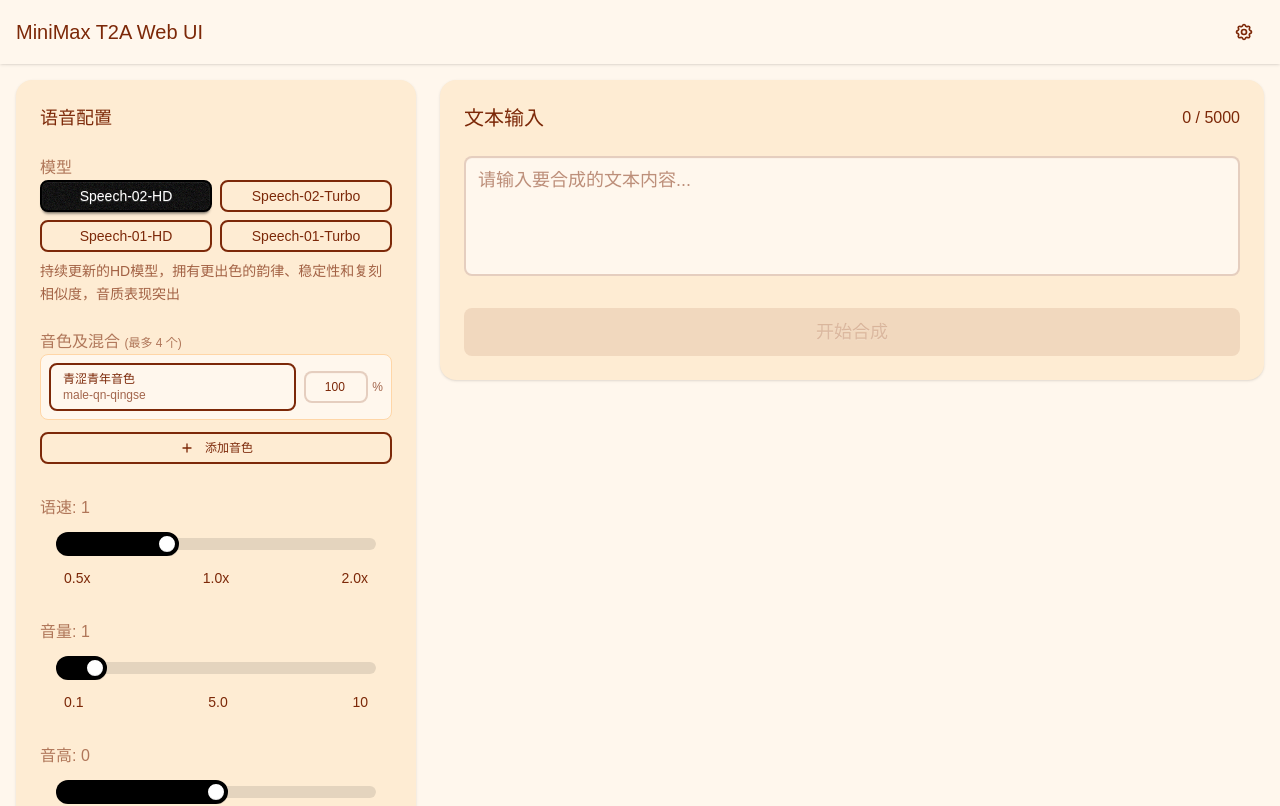
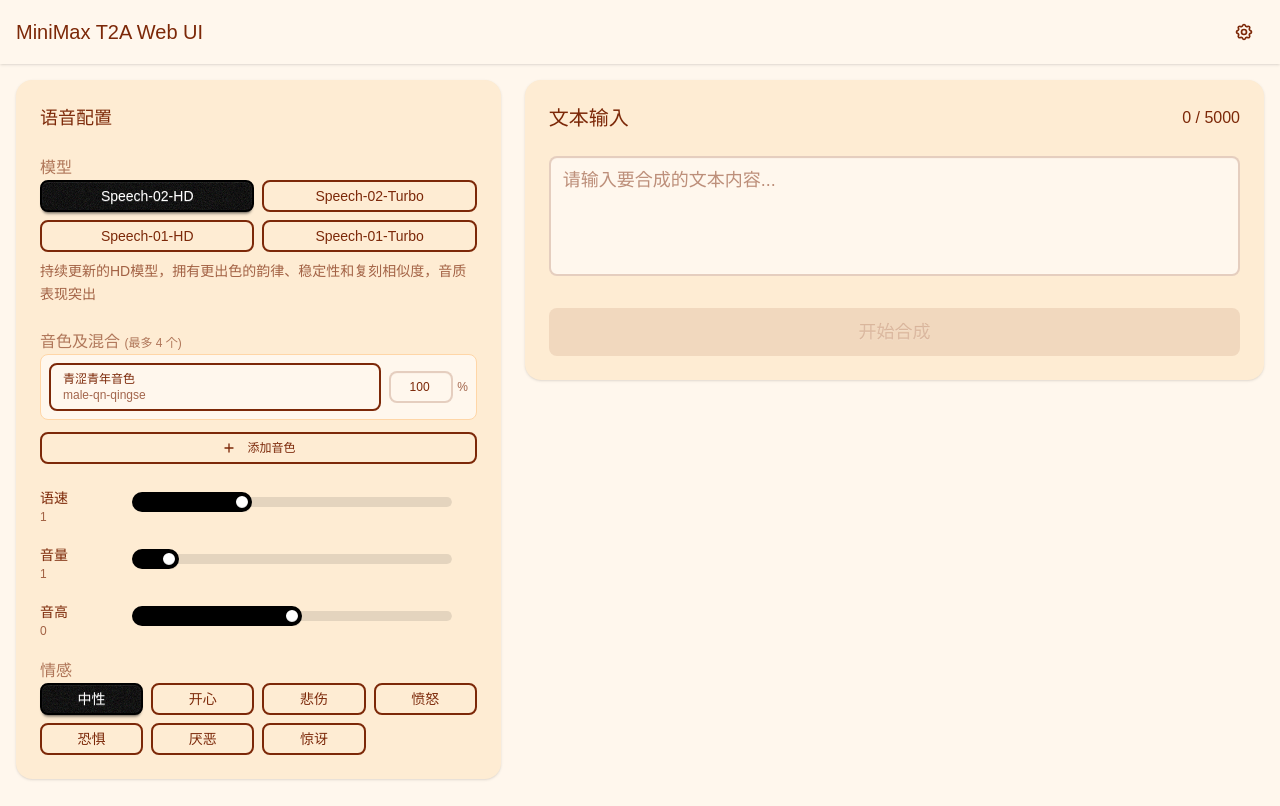
Before and after one commit to senzi/minimax-t2a-webui, a Vue app: page / in a window 1280 px wide. Shown: the top 806 px of the page. Built offline with nearby package versions, Linux system fonts and the light colour scheme; a small style sheet from the web is missing.

Commit message:
✨ feat: Adjust grid layout and add new voice configuration options
Adjusted grid layout to accommodate more voice configuration options and added new columns for better organization.

```diff
--- a/src/App.vue
+++ b/src/App.vue
@@ -637,9 +637,9 @@
 
     <!-- 主要内容区域 -->
     <div class="container mx-auto p-4">
-      <div class="grid grid-cols-1 lg:grid-cols-3 gap-6">
+      <div class="grid grid-cols-1 lg:grid-cols-5 gap-6">
         <!-- 左侧配置面板 -->
-        <div class="lg:col-span-1">
+        <div class="lg:col-span-2">
           <div class="card bg-base-200 shadow-sm">
             <div class="card-body">
               <h2 class="card-title text-lg mb-4">语音配置</h2>
@@ -744,49 +744,43 @@
               </div>
 
               <!-- 语速 -->
-              <div class="form-control mb-4">
-                <label class="label py-2">
-                  <span class="label-text text-base">语速: {{ t2aConfig.speed }}</span>
-                </label>
-                <div class="px-3">
-                  <input type="range" min="0.5" max="2.0" step="0.1"
-                         class="range range-primary my-1" v-model.number="t2aConfig.speed">
-                  <div class="w-full flex justify-between text-sm px-2 mt-1">
-                    <span>0.5x</span>
-                    <span>1.0x</span>
-                    <span>2.0x</span>
+              <div class="form-control mb-3">
+                <div class="flex items-center gap-3">
+                  <div class="flex-shrink-0 w-20">
+                    <span class="text-sm font-medium">语速</span>
+                    <div class="text-xs text-base-content/70">{{ t2aConfig.speed }}</div>
+                  </div>
+                  <div class="flex-1">
+                    <input type="range" min="0.5" max="2.0" step="0.1"
+                           class="range range-primary range-sm" v-model.number="t2aConfig.speed">
                   </div>
                 </div>
               </div>
 
               <!-- 音量 -->
-              <div class="form-control mb-4">
-                <label class="label py-2">
-                  <span class="label-text text-base">音量: {{ t2aConfig.vol }}</span>
-                </label>
-                <div class="px-3">
-                  <input type="range" min="0.1" max="10" step="0.1"
-                         class="range range-primary my-1" v-model.number="t2aConfig.vol">
-                  <div class="w-full flex justify-between text-sm px-2 mt-1">
-                    <span>0.1</span>
-                    <span>5.0</span>
-                    <span>10</span>
+              <div class="form-control mb-3">
+                <div class="flex items-center gap-3">
+                  <div class="flex-shrink-0 w-20">
+                    <span class="text-sm font-medium">音量</span>
+                    <div class="text-xs text-base-content/70">{{ t2aConfig.vol }}</div>
+                  </div>
+                  <div class="flex-1">
+                    <input type="range" min="0.1" max="10" step="0.1"
+                           class="range range-primary range-sm" v-model.number="t2aConfig.vol">
                   </div>
                 </div>
               </div>
 
               <!-- 音高 -->
-              <div class="form-control mb-4">
-                <label class="label py-2">
-                  <span class="label-text text-base">音高: {{ t2aConfig.pitch }}</span>
-                </label>
-                <div class="px-3">
-                  <input type="range" min="-12" max="12" step="1"
-                         class="range range-primary my-1" v-model.number="t2aConfig.pitch">
-                  <div class="w-full flex justify-between text-sm px-2 mt-1">
-                    <span>-12</span>
-                    <span>0</span>
-                    <span>+12</span>
+              <div class="form-control mb-3">
+                <div class="flex items-center gap-3">
+                  <div class="flex-shrink-0 w-20">
+                    <span class="text-sm font-medium">音高</span>
+                    <div class="text-xs text-base-content/70">{{ t2aConfig.pitch }}</div>
+                  </div>
+                  <div class="flex-1">
+                    <input type="range" min="-12" max="12" step="1"
+                           class="range range-primary range-sm" v-model.number="t2aConfig.pitch">
                   </div>
                 </div>
               </div>
@@ -813,7 +807,7 @@
         </div>
 
         <!-- 右侧文本输入区域 -->
-        <div class="lg:col-span-2">
+        <div class="lg:col-span-3">
           <div class="card bg-base-200 shadow-sm">
             <div class="card-body">
               <div class="flex justify-between items-center mb-4">
@@ -1220,7 +1214,7 @@
 /* 情感按钮网格布局 */
 .emotion-grid {
   display: grid;
-  grid-template-columns: repeat(auto-fit, minmax(80px, 1fr));
+  grid-template-columns: repeat(4, 1fr);
   gap: 0.5rem;
 }
 
```
